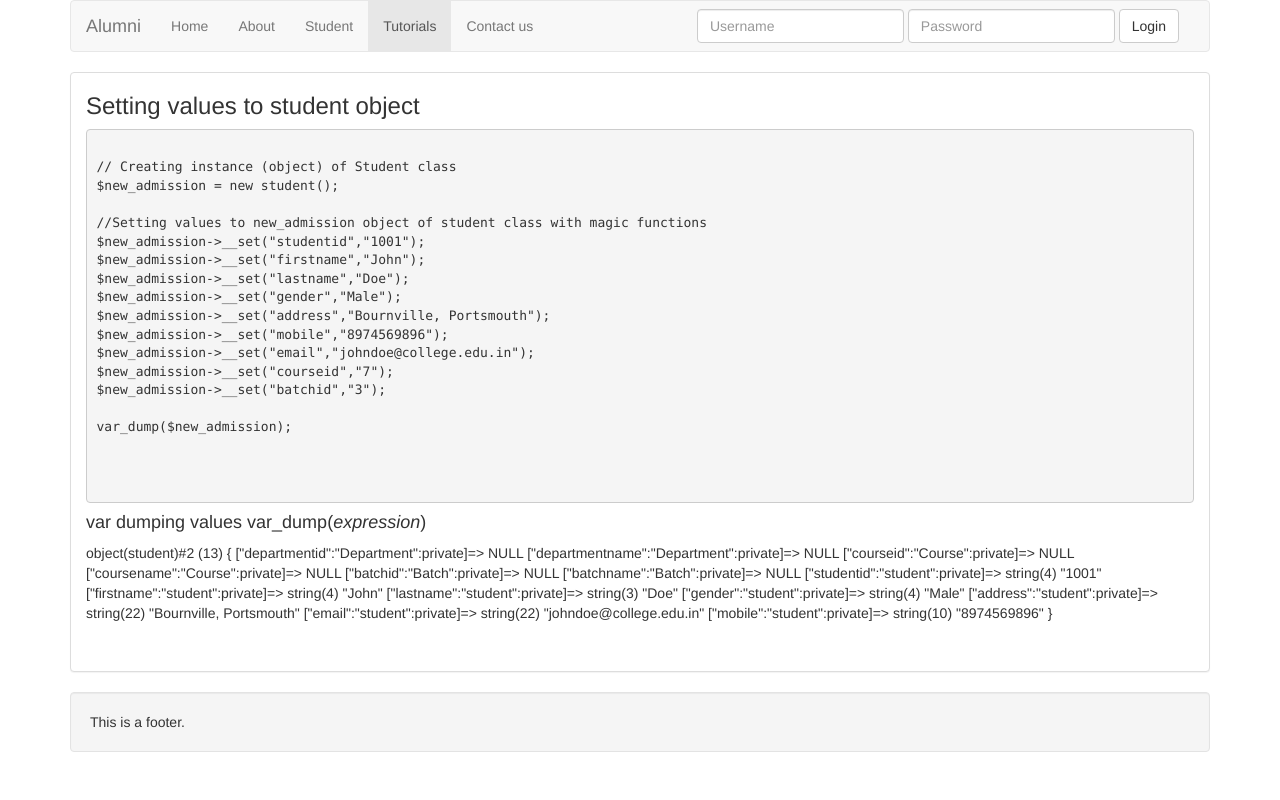
After one commit to alokbabu/college-alumni, a PHP site: page /tutorials.php in a window 1280 px wide. The commit adds this page. Run offline with PHP 8.4, Linux system fonts and the light colour scheme; data that the repository does not hold is empty.

Commit message:
tutorials page added.

```diff
--- a/index.php
+++ b/index.php
@@ -2,6 +2,7 @@
 include_once 'header.php';
 include_once 'lib/student.php';
 include_once 'lib/query.php';
+$home = "active";
 ?>
 <body>
 	<div class="container">
@@ -13,6 +14,7 @@ include_once 'lib/query.php';
 		</div>
 
 		<div class="panel panel-default" style="min-height: 600px;">
+
 				<?php
 				// Creating instance (object) of Student class
 				$new_admission = new student();
@@ -28,7 +30,7 @@ include_once 'lib/query.php';
 				$new_admission->__set("courseid","7");
 				$new_admission->__set("batchid","3");
 
-			print_r($new_admission);
+				var_dump($new_admission);
 
 				//Creating instance of Query Class
 				//$query= new Query();
--- a/nav-bar.php
+++ b/nav-bar.php
@@ -14,12 +14,13 @@
     <!-- Collect the nav links, forms, and other content for toggling -->
     <div class="collapse navbar-collapse">
       <ul class="nav navbar-nav">
-        <li class="active"><a href="#">Home <span class="sr-only">(current)</span></a></li>
-        <li><a href="#">About Us</a></li>
-        <li><a href="#">Students</a></li>
-        <li><a href="#">Contact us</a></li>
+        <li class="<?php echo $home; ?>"><a href="index.php">Home <span class="sr-only">(current)</span></a></li>
+        <li class="<?php echo $about;?>"><a href="#">About</a></li>
+        <li class="<?php echo $student;?>"><a href="#">Student</a></li>
+        <li class="<?php echo $tutorials;?>"><a href="tutorials.php">Tutorials</a></li>
+        <li class="<?php echo $contact;?>"><a href="#">Contact us</a></li>
+      </ul>
 
-      </ul>
       <form class="navbar-form navbar-right" role="search">
         <div class="form-group">
           <input type="text" class="form-control" placeholder="Username">
--- /dev/null
+++ b/tutorials.php
@@ -0,0 +1,67 @@
+<?php
+include_once 'header.php';
+include_once 'lib/student.php';
+include_once 'lib/query.php';
+$tutorials = "active";
+?>
+<body>
+	<div class="container">
+		<?php include_once 'nav-bar.php'; ?>
+		<div class="panel panel-default" style="min-height: 600px;">
+			<div class="col-md-12">
+				<h3>Setting values to student object</h3>
+				<p>
+					<pre>
+						<code>
+// Creating instance (object) of Student class
+$new_admission = new student();
+
+//Setting values to new_admission object of student class with magic functions
+$new_admission->__set("studentid","1001");
+$new_admission->__set("firstname","John");
+$new_admission->__set("lastname","Doe");
+$new_admission->__set("gender","Male");
+$new_admission->__set("address","Bournville, Portsmouth");
+$new_admission->__set("mobile","8974569896");
+$new_admission->__set("email","johndoe@college.edu.in");
+$new_admission->__set("courseid","7");
+$new_admission->__set("batchid","3");
+
+var_dump($new_admission);
+
+						</code>
+					</pre>
+				</p>
+
+				<h4>var dumping values var_dump(<em class="text-italics">expression</em>)</h4>
+
+				<?php
+				// Creating instance (object) of Student class
+				$new_admission = new student();
+
+
+				//Setting values to new_admission object of student class with magic functions
+				$new_admission->__set("studentid","1001");
+				$new_admission->__set("firstname","John");
+				$new_admission->__set("lastname","Doe");
+				$new_admission->__set("gender","Male");
+				$new_admission->__set("address","Bournville, Portsmouth");
+				$new_admission->__set("mobile","8974569896");
+				$new_admission->__set("email","johndoe@college.edu.in");
+				$new_admission->__set("courseid","7");
+				$new_admission->__set("batchid","3");
+
+				var_dump($new_admission);
+
+				//Creating instance of Query Class
+				//$query= new Query();
+				//$query->add_student($new_admission);
+				//$query->get_student_byid('1');
+
+				?>
+			</div><!-- ./col-md-6-->
+		</div> <!-- ./panel-default-->
+	</div> <!-- ./container-->
+</body>
+
+<?php include_once 'footer.php'; ?>
```
Lines whose indentation alone changed are shown as unchanged.
